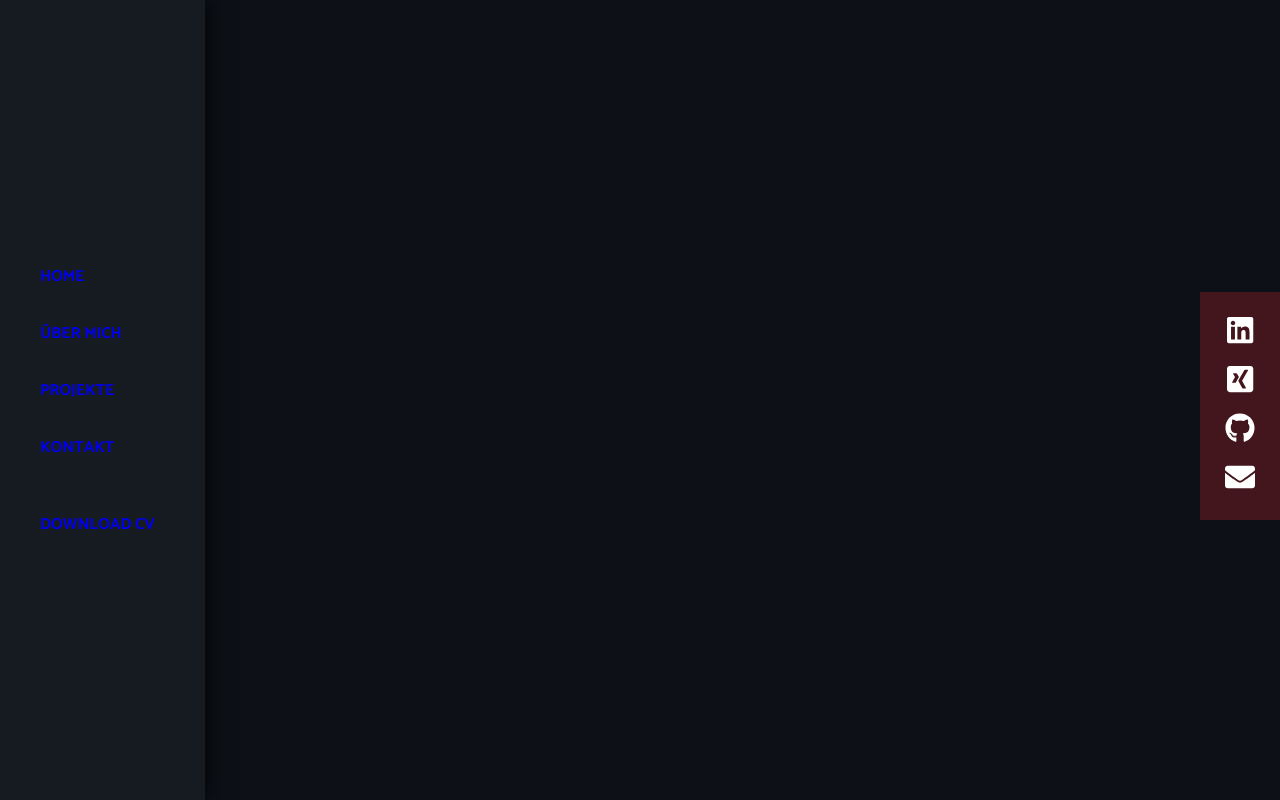
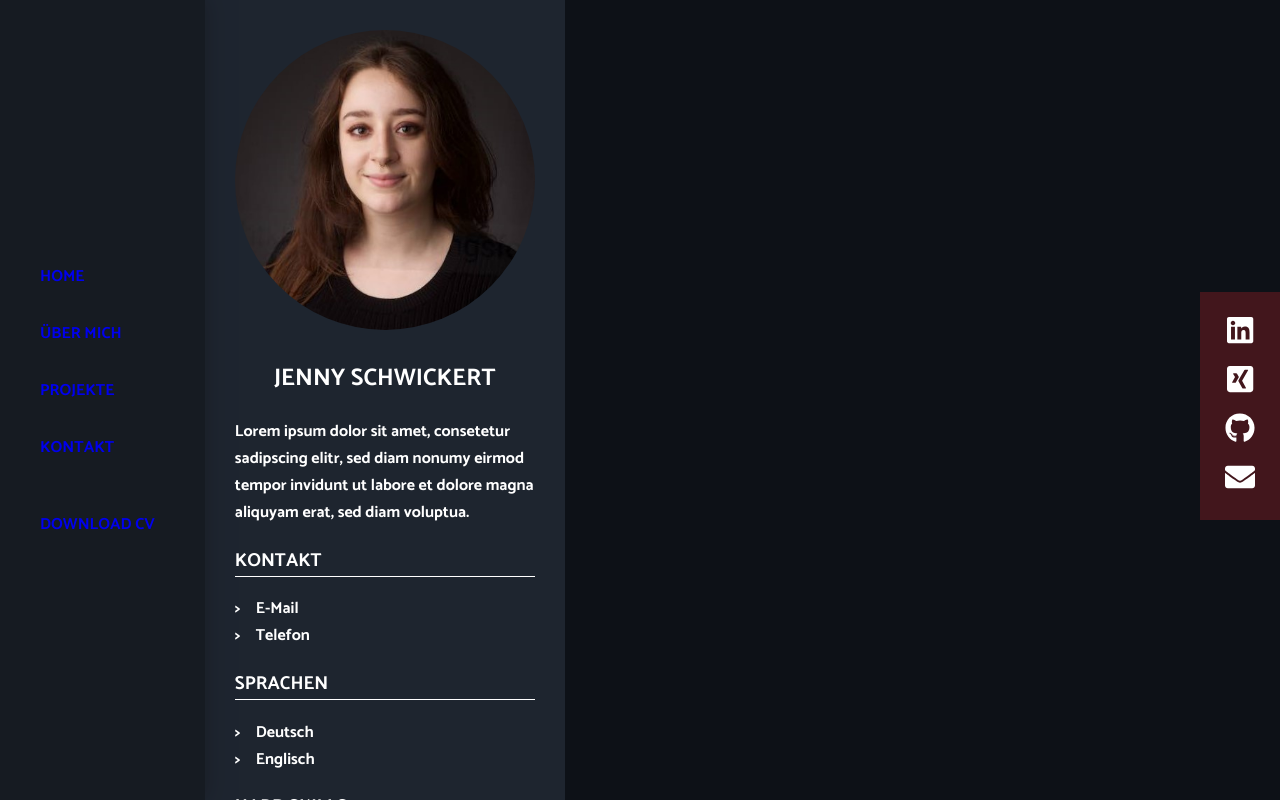
Before and after one commit to schwickertjenny/my-resume, a React (Create React App) app in the folder my-resume/: page /about-me in a window 1280 px wide. Built offline with nearby package versions, Linux system fonts and the light colour scheme.

Commit message:
Add About Me, website no scroll

```diff
--- a/my-resume/src/app.styles.ts
+++ b/my-resume/src/app.styles.ts
@@ -8,6 +8,7 @@ export const GlobalStyle = createGlobalStyle`
     #root {
         width: 100%;
         height: 100vh;
+        overflow: hidden;
     }
 
     @media only screen and ${breakpoint.device.xs} {
--- /dev/null
+++ b/my-resume/src/components/AboutMe.styles.ts
@@ -0,0 +1,54 @@
+import styled from "styled-components";
+import breakpoint from "../data/breakpoints";
+
+export const Wrapper = styled.div`
+  @media only screen and ${breakpoint.device.xs} {
+    /* smartphones, portrait iPhone, portrait 480x320 phones (Android) */
+  }
+  @media only screen and ${breakpoint.device.sm} {
+    /* smartphones, Android phones, landscape iPhone */
+  }
+  @media only screen and ${breakpoint.device.lg} {
+    /* hi-res laptops and desktops */
+    display: flex;
+    div#summary-bar {
+      height: 100vw;
+      width: auto;
+      float: left;
+      background-color: rgb(44 54 68 / 55%);
+      padding: 30px;
+    }
+    div#summary-bar {
+      h2 {
+        text-align: center;
+        text-transform: uppercase;
+      }
+      p {
+        max-width: 300px;
+      }
+      div.categories {
+      }
+      div.categories h3 {
+        text-transform: uppercase;
+        border-bottom: 1px solid;
+      }
+      ul {
+        list-style: none;
+        padding: 0;
+      }
+      li {
+        padding-left: 1.3em;
+      }
+      li:before {
+        content: ">";
+        display: inline-block;
+        margin-left: -1.3em; /* same as padding-left set on li */
+        width: 1.3em; /* same as padding-left set on li */
+      }
+    }
+    img#profile-pic {
+      width: 300px;
+      border-radius: 50%;
+    }
+  }
+`;
--- /dev/null
+++ b/my-resume/src/components/AboutMe.tsx
@@ -0,0 +1,30 @@
+import { Wrapper } from "./AboutMe.styles";
+import { personaData as pD } from "../data/resume.data";
+// Image
+import profilePic from "../images/profile-picture.jpg";
+
+export function AboutMe() {
+  return (
+    <Wrapper className="card">
+      <div id="summary-bar">
+        <img id="profile-pic" src={profilePic} alt="Jenny" />
+        <h2>
+          {pD.firstName} {pD.sureName}
+        </h2>
+        <p>{pD.aboutMe}</p>
+        <div className="categories">
+          {pD.categories.map((category) => (
+            <div id={category.categoryTitle}>
+              <h3>{category.categoryTitle}</h3>
+              <ul>
+                {category.categoryData.map((data) => (
+                  <li>{data.label}</li>
+                ))}
+              </ul>
+            </div>
+          ))}
+        </div>
+      </div>
+    </Wrapper>
+  );
+}
--- a/my-resume/src/data/resume.data.ts
+++ b/my-resume/src/data/resume.data.ts
@@ -7,14 +7,20 @@ export type dataElem = {
   value: string;
 };
 
+export type skills = {
+  categoryTitle: string;
+  categoryData: dataElem[];
+};
+
 // Persona | About me
 export type Persona = {
   firstName: string;
   sureName: string;
   age: number;
   profilePic: string;
+  aboutMe: string;
   hobbies: dataElem[] | undefined;
-  skills: dataElem[] | undefined;
+  categories: skills[];
 };
 
 export const personaData: Persona = {
@@ -22,6 +28,7 @@ export const personaData: Persona = {
   sureName: "Schwickert",
   age: 23,
   profilePic: profilePic,
+  aboutMe: "Lorem ipsum dolor sit amet, consetetur sadipscing elitr, sed diam nonumy eirmod tempor invidunt ut labore et dolore magna aliquyam erat, sed diam voluptua.",
   hobbies: [
     {
       label: "Bouldern",
@@ -31,23 +38,59 @@ export const personaData: Persona = {
       label: "Fotografie",
       value: "Fotofrafieren gehen",
     },
+  ],
+  categories: [
     {
-      label: "Zocken",
-      value: "Zocken gehen",
-    },
-  ],
-  skills: [
-    {
-      label: "Projekt-Management",
-      value: "Operative Professional - IT Business Manager",
+      categoryTitle: "Kontakt",
+      categoryData: [
+        {
+          label: "E-Mail",
+          value: "",
+        },
+        {
+          label: "Telefon",
+          value: "",
+        },
+      ],
     },
     {
-      label: "HTML5",
-      value: "",
+      categoryTitle: "Sprachen",
+      categoryData: [
+        {
+          label: "Deutsch",
+          value: "Muttersprache",
+        },
+        {
+          label: "Englisch",
+          value: "Verhandlungssicher",
+        },
+      ],
     },
     {
-      label: "CSS3",
-      value: "",
+      categoryTitle: "Hard Skills",
+      categoryData: [
+        {
+          label: "IT Projekt Management",
+          value: "",
+        },
+        {
+          label: "SCRUM",
+          value: "",
+        },
+        {
+          label: "Web Development",
+          value: "",
+        },
+      ],
+    },
+    {
+      categoryTitle: "Soft Skills",
+      categoryData: [
+        {
+          label: "Empatie",
+          value: "",
+        },
+      ],
     },
   ],
 };
--- a/my-resume/src/pages/Error404.tsx
+++ b/my-resume/src/pages/Error404.tsx
@@ -3,7 +3,7 @@ import styled from "styled-components";
 import { NavBar } from "../components/NavBar";
 import SocialMediaMenue from "../components/SocialMediaMenue";
 // Font Awesome
-import { faSadTear, faHeartBroken } from "@fortawesome/free-solid-svg-icons";
+import { faSadTear } from "@fortawesome/free-solid-svg-icons";
 import { FontAwesomeIcon } from "@fortawesome/react-fontawesome";
 
 const ErrorStyle = styled.div`
--- a/my-resume/src/pages/about.tsx
+++ b/my-resume/src/pages/about.tsx
@@ -1,4 +1,4 @@
-import React from "react";
+import { AboutMe } from "../components/AboutMe";
 import { NavBar } from "../components/NavBar";
 import SocialMediaMenue from "../components/SocialMediaMenue";
 
@@ -6,8 +6,8 @@ export default function About() {
   return (
     <>
       <NavBar />
+      <AboutMe />
       <SocialMediaMenue />
-
     </>
   );
 }
```
